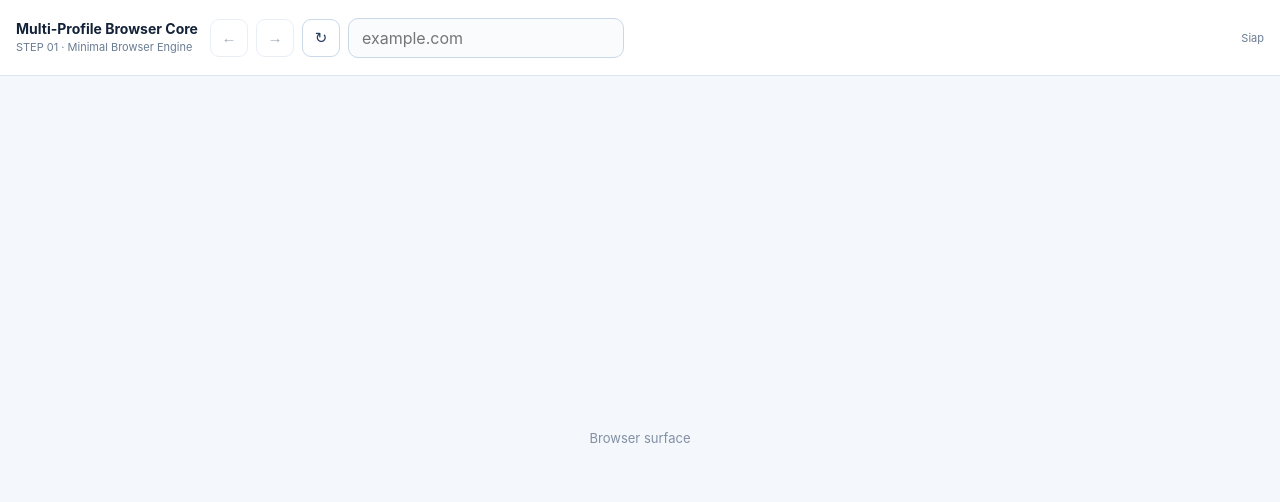
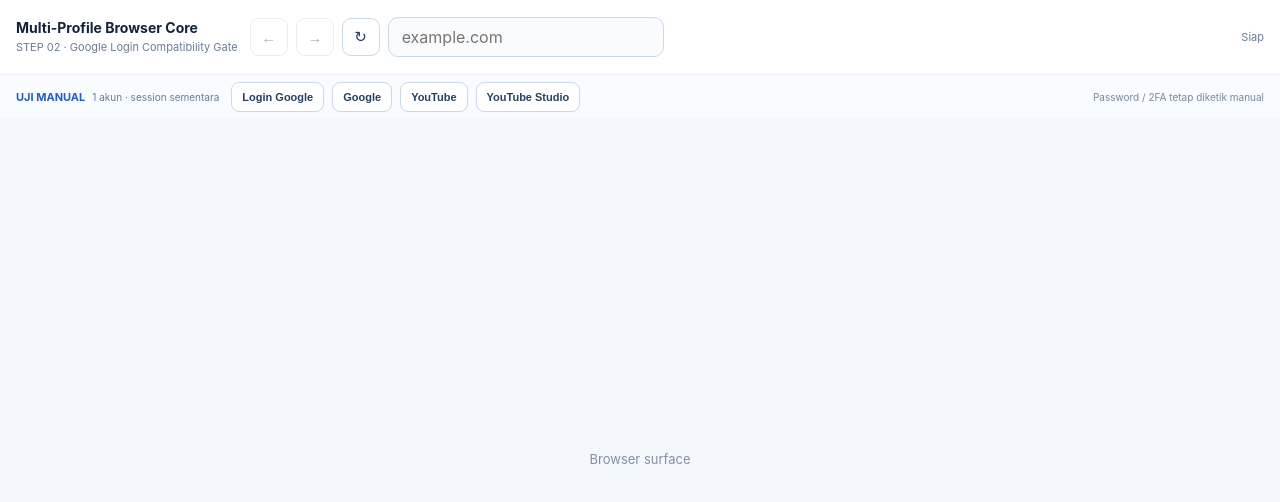
Before and after one commit to inoriko920-dev/Multi-Profile-Browser-Core, a website with bundled scripts: page src/renderer/index.html in a window 1280 px wide. Built offline with nearby package versions, Linux system fonts and the light colour scheme.

Commit message:
step02: add manual Google compatibility shortcut bar

```diff
--- a/src/renderer/index.html
+++ b/src/renderer/index.html
@@ -15,17 +15,20 @@
       * { box-sizing: border-box; }
       html, body { margin: 0; width: 100%; height: 100%; overflow: hidden; }
       body { background: #f4f7fb; }
+      .shell-header {
+        height: 118px;
+        background: #ffffff;
+        border-bottom: 1px solid #dce5f2;
+      }
       .toolbar {
-        height: 76px;
+        height: 74px;
         display: grid;
         grid-template-columns: auto minmax(240px, 1fr) auto;
         gap: 12px;
         align-items: center;
-        padding: 12px 16px;
-        background: #ffffff;
-        border-bottom: 1px solid #dce5f2;
+        padding: 10px 16px;
       }
-      .brand { display: flex; flex-direction: column; min-width: 170px; }
+      .brand { display: flex; flex-direction: column; min-width: 180px; }
       .brand strong { font-size: 14px; line-height: 1.2; }
       .brand span { margin-top: 3px; font-size: 11px; color: #6b7c93; }
       .nav { display: flex; align-items: center; gap: 8px; }
@@ -56,14 +59,55 @@
       input:focus { border-color: #2d6cdf; box-shadow: 0 0 0 3px rgba(45,108,223,0.12); background: #ffffff; }
       .status { min-width: 108px; text-align: right; font-size: 11px; color: #6b7c93; }
       .status[data-error="true"] { color: #b42318; }
-      .underlay { height: calc(100vh - 76px); display: grid; place-items: center; color: #8290a3; font-size: 13px; }
+      .gatebar {
+        height: 44px;
+        display: flex;
+        align-items: center;
+        gap: 8px;
+        padding: 6px 16px;
+        border-top: 1px solid #edf1f7;
+        background: #f8fbff;
+        overflow: hidden;
+      }
+      .gate-label {
+        display: flex;
+        align-items: baseline;
+        gap: 7px;
+        flex: 0 0 auto;
+        margin-right: 4px;
+        white-space: nowrap;
+      }
+      .gate-label strong { font-size: 11px; color: #1f5fc4; }
+      .gate-label span { font-size: 10px; color: #6b7c93; }
+      .quick-target {
+        height: 30px;
+        min-width: auto;
+        padding: 0 10px;
+        border-radius: 8px;
+        font-size: 11px;
+        font-weight: 600;
+        white-space: nowrap;
+      }
+      .quick-target[data-active="true"] {
+        background: #e5efff;
+        border-color: #7ba7ea;
+        color: #174f9f;
+      }
+      .manual-note {
+        margin-left: auto;
+        font-size: 10px;
+        color: #7a8798;
+        white-space: nowrap;
+      }
+      .underlay { height: calc(100vh - 118px); display: grid; place-items: center; color: #8290a3; font-size: 13px; }
     </style>
   </head>
   <body>
-    <header class="toolbar">
+    <header class="shell-header">
+      <div class="toolbar">
         <div class="brand">
           <strong>Multi-Profile Browser Core</strong>
-        <span>STEP 01 · Minimal Browser Engine</span>
+          <span>STEP 02 · Google Login Compatibility Gate</span>
         </div>
 
         <div class="nav">
@@ -76,7 +120,21 @@
         </div>
 
         <div id="status" class="status">Siap</div>
+      </div>
+
+      <div class="gatebar" aria-label="Shortcut uji kompatibilitas Google">
+        <div class="gate-label">
+          <strong>UJI MANUAL</strong>
+          <span>1 akun · session sementara</span>
+        </div>
+        <button class="quick-target" type="button" data-step02-url="https://accounts.google.com/">Login Google</button>
+        <button class="quick-target" type="button" data-step02-url="https://www.google.com/">Google</button>
+        <button class="quick-target" type="button" data-step02-url="https://www.youtube.com/">YouTube</button>
+        <button class="quick-target" type="button" data-step02-url="https://studio.youtube.com/">YouTube Studio</button>
+        <span class="manual-note">Password / 2FA tetap diketik manual</span>
+      </div>
     </header>
+
     <main class="underlay" aria-hidden="true">Browser surface</main>
     <script src="./index.js" defer></script>
   </body>
```
Lines whose indentation alone changed are shown as unchanged.
